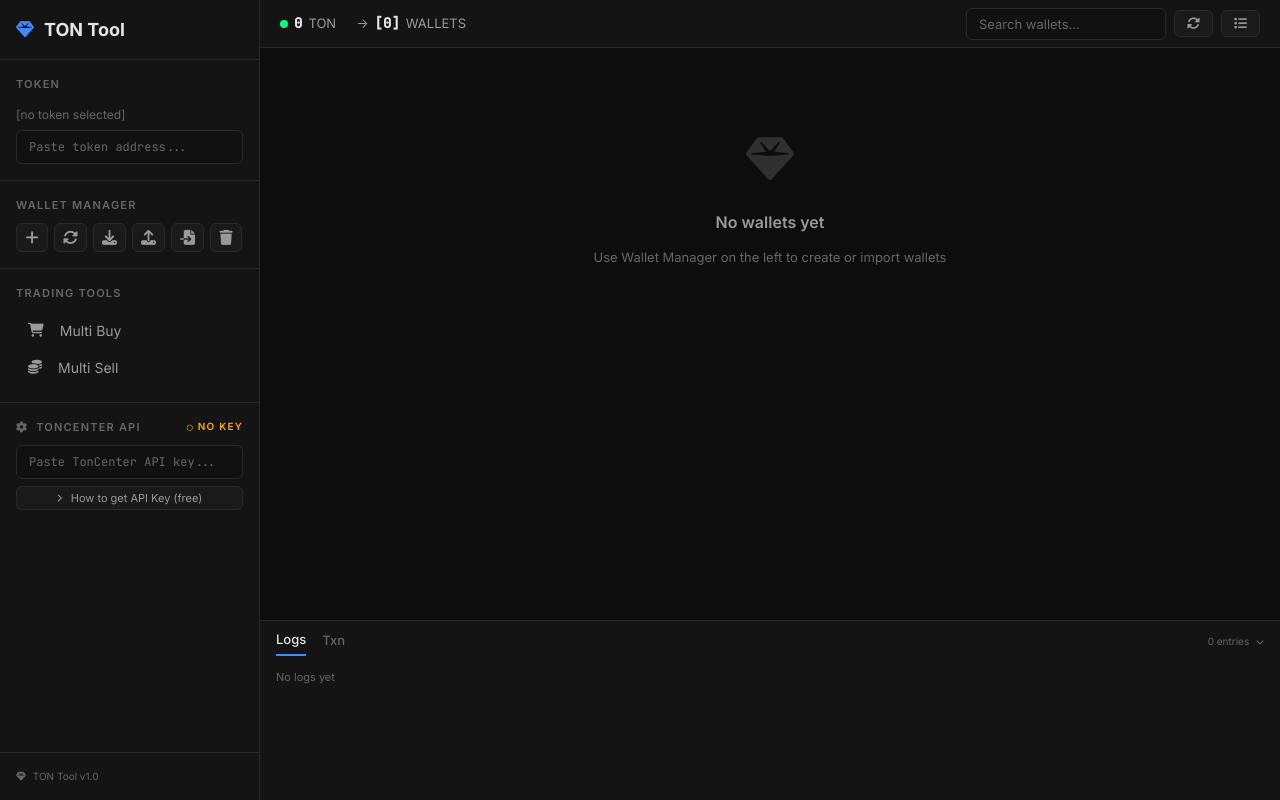
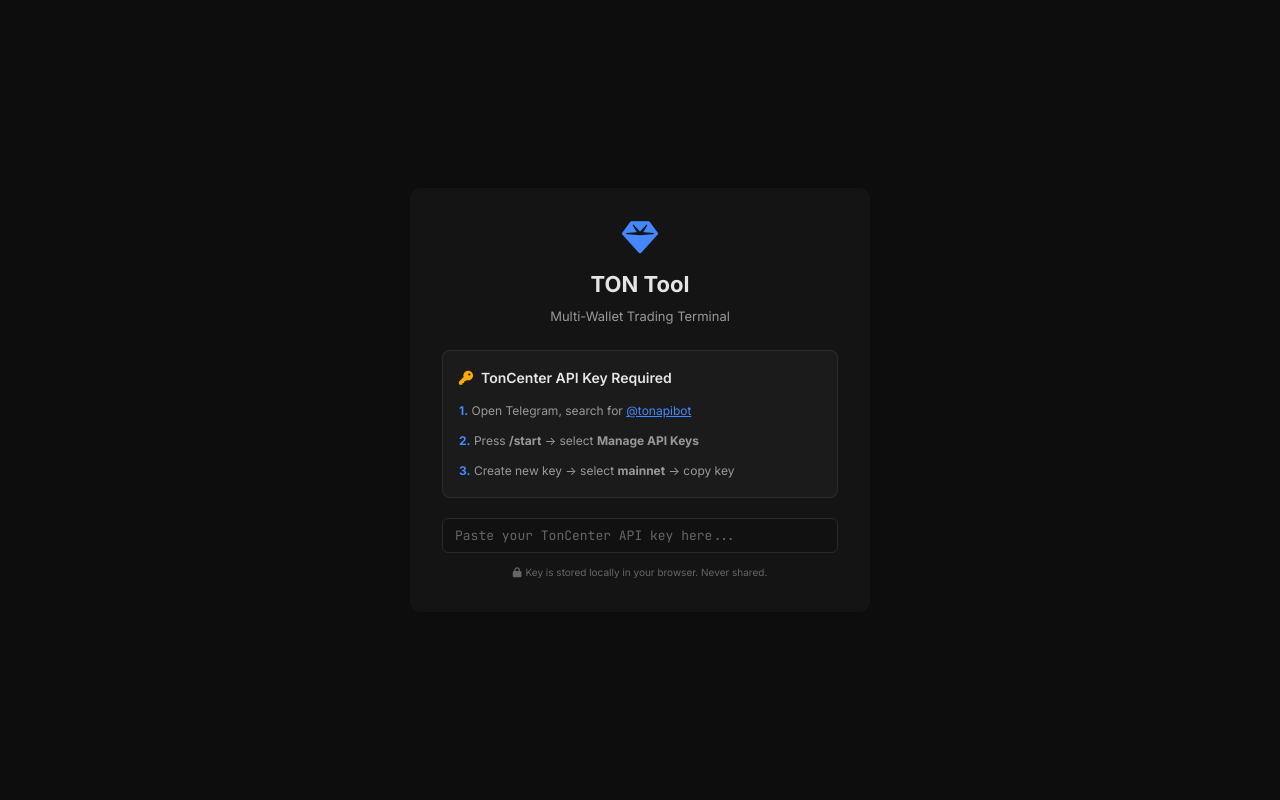
Before and after one commit to noweieth/ton-tool, a Next.js app: page / in a window 1280 px wide. Built offline with nearby package versions, Linux system fonts and the light colour scheme.

Commit message:
feat: mandatory API key setup screen on first visit
- Blocks app until user enters TonCenter API key
- Full-screen onboarding with step-by-step guide
- Auto-detects key on paste (length >= 60 chars)
- Key stored locally, never shared

```diff
--- a/src/app/page.js
+++ b/src/app/page.js
@@ -14,7 +14,7 @@ import SwapModal from '@/components/Modals/SwapModal';
 import TransferModal from '@/components/Modals/TransferModal';
 import { getWallets } from '@/utils/storage';
 import { getBatchBalances, getBatchJettonBalance } from '@/services/tonapi';
-import { getSelectedToken, setSelectedToken, getLogs, addLog } from '@/utils/storage';
+import { getSelectedToken, setSelectedToken, getLogs, addLog, getSettings, setSettings } from '@/utils/storage';
 
 export default function Home() {
   const [wallets, setWallets] = useState([]);
@@ -28,9 +28,11 @@ export default function Home() {
   const [loading, setLoading] = useState(false);
   const [viewMode, setViewMode] = useState('grid');
   const [searchQuery, setSearchQuery] = useState('');
+  const [apiKey, setApiKey] = useState(null); // null = loading, '' = no key
 
-  // Load wallets from localStorage
   useEffect(() => {
+    const settings = getSettings();
+    setApiKey(settings.toncenterApiKey || '');
     setWallets(getWallets());
     setLogsState(getLogs());
     setToken(getSelectedToken());
@@ -92,6 +94,93 @@ export default function Home() {
     const q = searchQuery.toLowerCase();
     return w.name.toLowerCase().includes(q) || w.address.toLowerCase().includes(q);
   });
+
+  const handleSaveSetupKey = (key) => {
+    const settings = getSettings();
+    settings.toncenterApiKey = key;
+    setSettings(settings);
+    setApiKey(key);
+  };
+
+  // Loading state
+  if (apiKey === null) return null;
+
+  // Setup screen - mandatory API key
+  if (!apiKey) {
+    return (
+      <div style={{
+        minHeight: '100vh',
+        display: 'flex',
+        alignItems: 'center',
+        justifyContent: 'center',
+        background: 'var(--bg-primary)',
+        padding: 20,
+      }}>
+        <div style={{
+          maxWidth: 460,
+          width: '100%',
+          background: 'var(--bg-secondary)',
+          borderRadius: 'var(--radius-lg, 12px)',
+          border: '1px solid var(--border-color)',
+          padding: 32,
+        }}>
+          <div style={{ textAlign: 'center', marginBottom: 24 }}>
+            <i className="fa-solid fa-gem" style={{ fontSize: 36, color: 'var(--accent-blue)', marginBottom: 12, display: 'block' }} />
+            <h1 style={{ fontSize: 22, fontWeight: 700, color: 'var(--text-primary)', margin: '0 0 6px' }}>
+              TON Tool
+            </h1>
+            <p style={{ fontSize: 13, color: 'var(--text-secondary)', margin: 0 }}>
+              Multi-Wallet Trading Terminal
+            </p>
+          </div>
+
+          <div style={{
+            background: 'rgba(255,255,255,0.03)',
+            border: '1px solid rgba(255,255,255,0.08)',
+            borderRadius: 8,
+            padding: 16,
+            marginBottom: 20,
+          }}>
+            <div style={{ fontSize: 14, fontWeight: 600, color: 'var(--text-primary)', marginBottom: 12 }}>
+              <i className="fa-solid fa-key" style={{ marginRight: 8, color: 'var(--accent-yellow)' }} />
+              TonCenter API Key Required
+            </div>
+            <div style={{ fontSize: 12, color: 'var(--text-secondary)', lineHeight: 1.8 }}>
+              <div style={{ marginBottom: 8 }}>
+                <strong style={{ color: 'var(--accent-blue)' }}>1.</strong> Open Telegram, search for{' '}
+                <a href="https://t.me/tonapibot" target="_blank" rel="noopener"
+                   style={{ color: 'var(--accent-blue)', textDecoration: 'underline' }}>@tonapibot</a>
+              </div>
+              <div style={{ marginBottom: 8 }}>
+                <strong style={{ color: 'var(--accent-blue)' }}>2.</strong> Press <strong>/start</strong> → select <strong>Manage API Keys</strong>
+              </div>
+              <div>
+                <strong style={{ color: 'var(--accent-blue)' }}>3.</strong> Create new key → select <strong>mainnet</strong> → copy key
+              </div>
+            </div>
+          </div>
+
+          <input
+            className="input input-mono"
+            placeholder="Paste your TonCenter API key here..."
+            style={{ marginBottom: 12, fontSize: 13 }}
+            onPaste={(e) => {
+              setTimeout(() => handleSaveSetupKey(e.target.value.trim()), 0);
+            }}
+            onChange={(e) => {
+              if (e.target.value.trim().length >= 60) {
+                handleSaveSetupKey(e.target.value.trim());
+              }
+            }}
+          />
+          <div style={{ fontSize: 10, color: 'var(--text-muted)', textAlign: 'center' }}>
+            <i className="fa-solid fa-lock" style={{ marginRight: 4 }} />
+            Key is stored locally in your browser. Never shared.
+          </div>
+        </div>
+      </div>
+    );
+  }
 
   return (
     <div className="app-layout">
```
